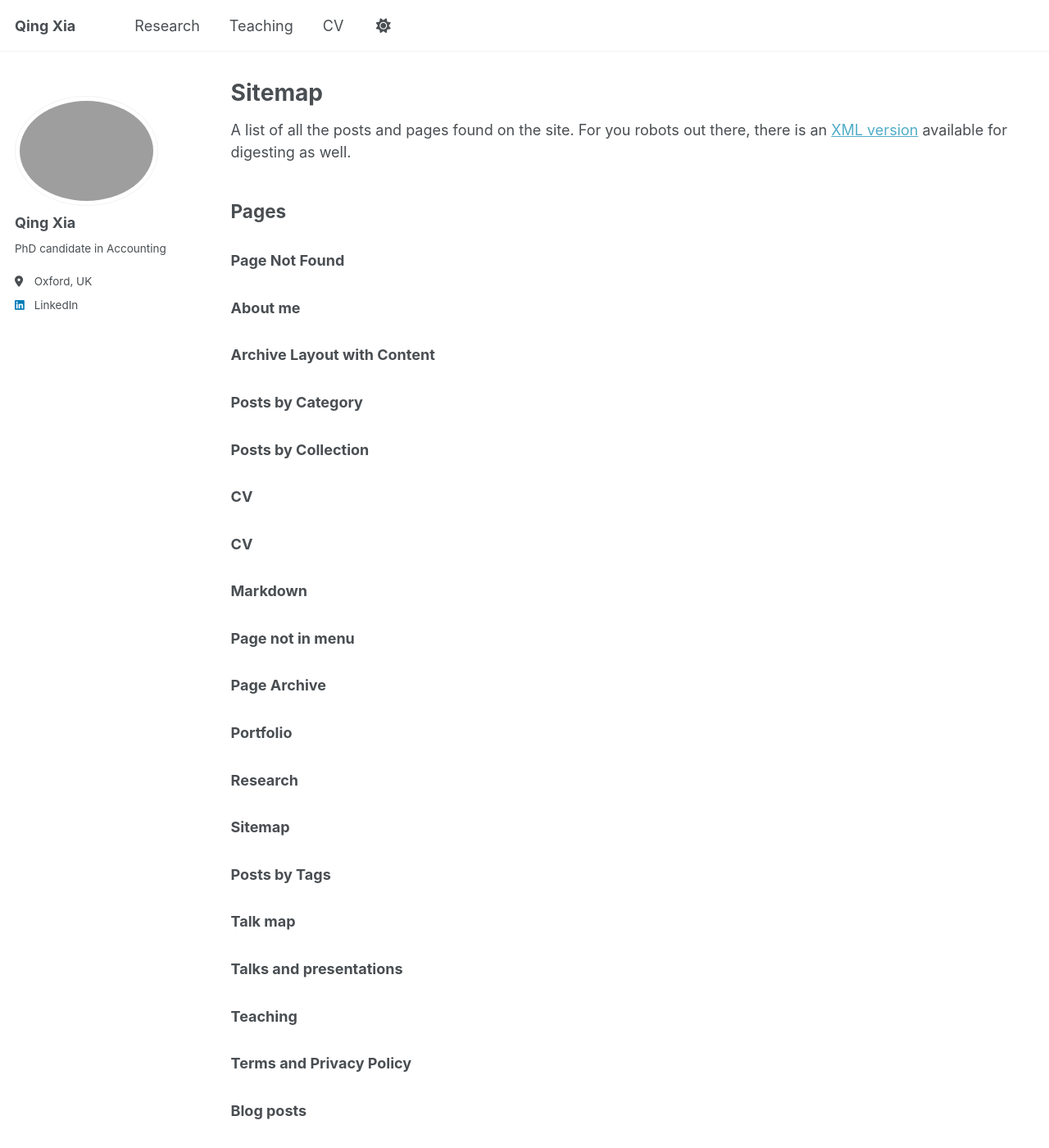
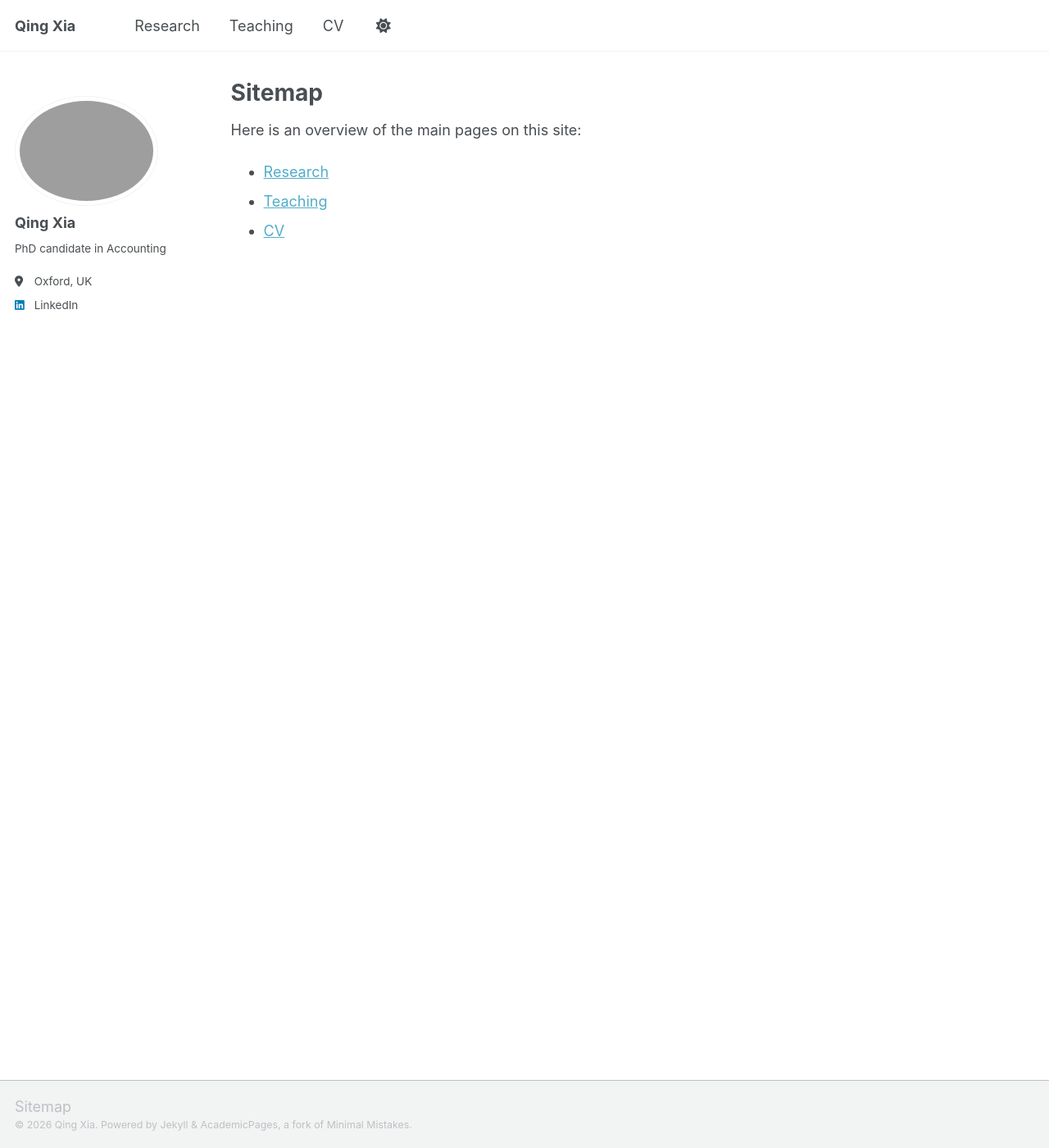
Before and after one commit to QingXia97/QingXia97.github.io, a Jekyll site: the page built from _pages/sitemap.md, in a window 1280 px wide and 1400 px high. Shown: the whole window at 82% size. Built offline with Jekyll 4.4.1, drawn with Linux system fonts in a browser that asks for light colours; a script bundle is joined from its source files by our own code; library files that are not in the unit come from our copies; some of the changed text lies outside the part shown.

Commit message:
Update sitemap.md

```diff
--- a/_pages/sitemap.md
+++ b/_pages/sitemap.md
@@ -5,33 +5,8 @@ permalink: /sitemap/
 author_profile: true
 ---
 
-{% include base_path %}
+Here is an overview of the main pages on this site:
 
-A list of all the posts and pages found on the site. For you robots out there, there is an [XML version]({{ base_path }}/sitemap.xml) available for digesting as well.
-
-<h2>Pages</h2>
-{% for post in site.pages %}
-  {% include archive-single.html %}
-{% endfor %}
-
-<h2>Posts</h2>
-{% for post in site.posts %}
-  {% include archive-single.html %}
-{% endfor %}
-
-{% capture written_label %}'None'{% endcapture %}
-
-{% for collection in site.collections %}
-{% unless collection.output == false or collection.label == "posts" %}
-  {% capture label %}{{ collection.label }}{% endcapture %}
-  {% if label != written_label %}
-  <h2>{{ label }}</h2>
-  {% capture written_label %}{{ label }}{% endcapture %}
-  {% endif %}
-{% endunless %}
-{% for post in collection.docs %}
-  {% unless collection.output == false or collection.label == "posts" %}
-  {% include archive-single.html %}
-  {% endunless %}
-{% endfor %}
-{% endfor %}
+- [Research](/research/)
+- [Teaching](/teaching/)
+- [CV](/cv/)
```
